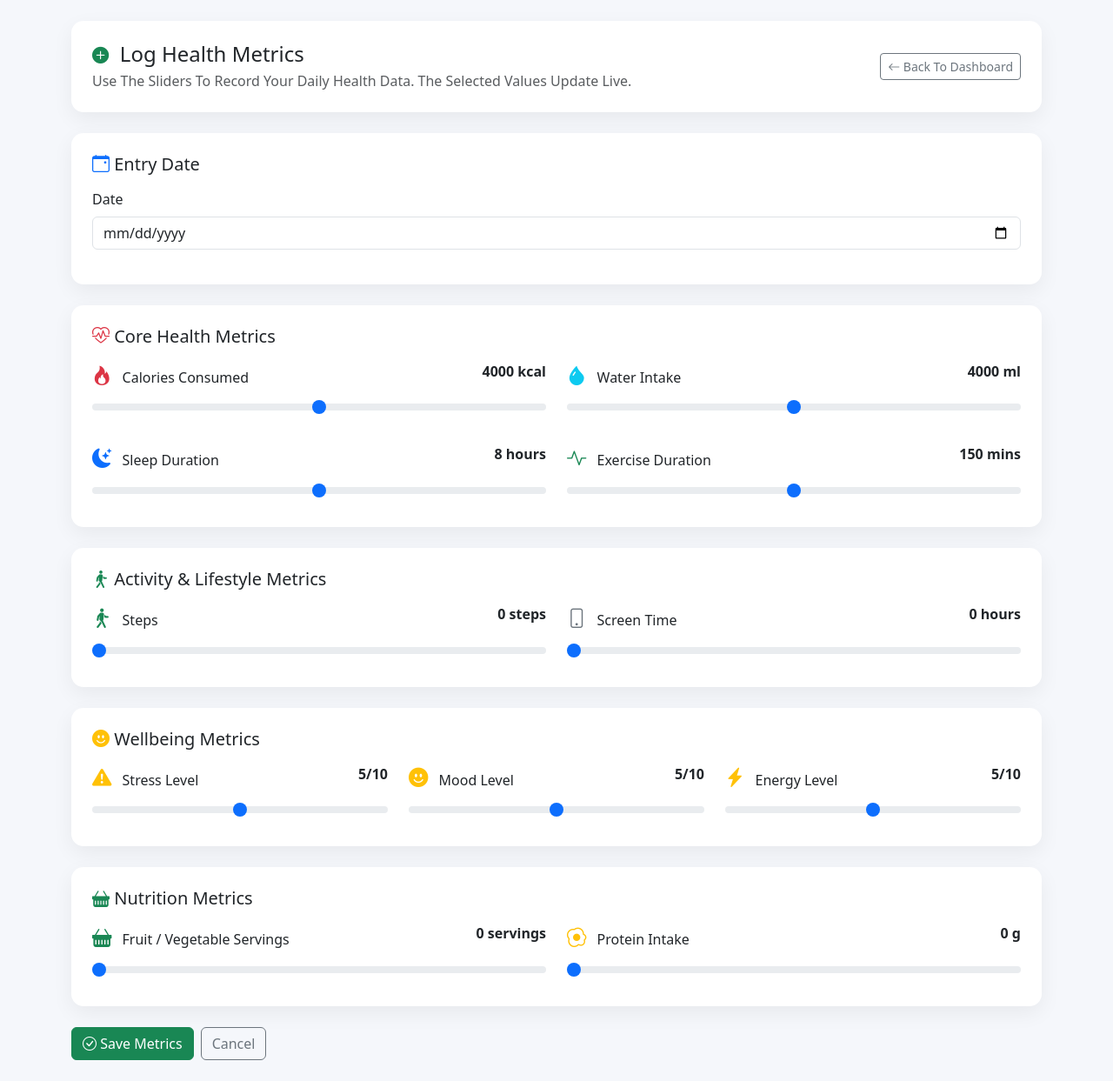
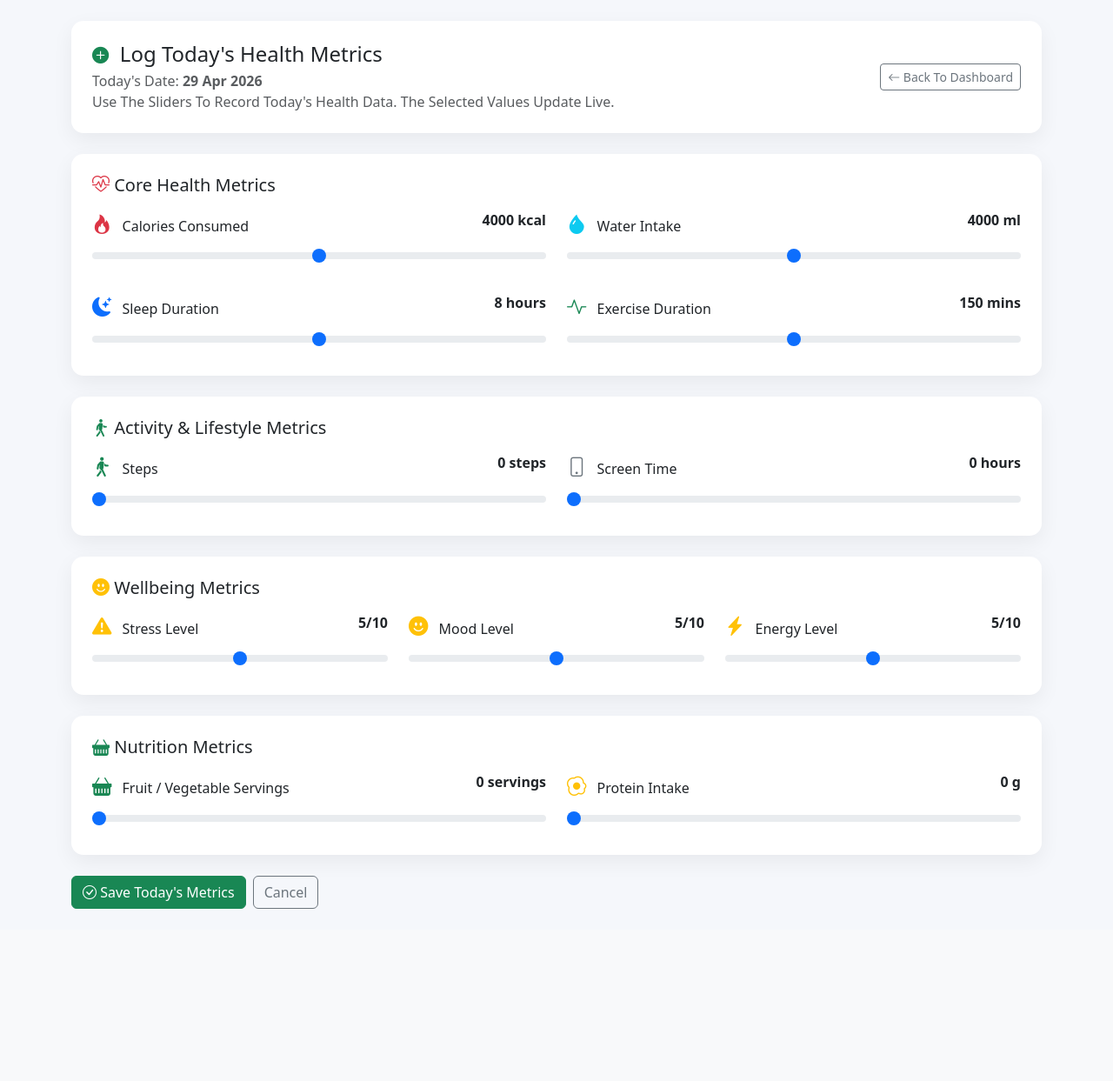
Before and after one commit to HA121104/Health-In-One, a Django app: page /log/ in a window 1280 px wide. Shown: the part 56-1299 px from the top of the page at 87% size. After the commit the page ends 1101 px from the top, so only its background shows below. Run offline with Django 5.2, Linux system fonts and the light colour scheme; the visitor is signed in with stand-in values (Sample User, id 1); data that the repository does not hold is empty.

Commit message:
Lock daily logging to current date

```diff
--- a/templates/log_today.html
+++ b/templates/log_today.html
@@ -6,10 +6,13 @@
     <div>
       <h2 class="h4 mb-1">
         <i class="bi bi-plus-circle-fill section-icon text-success"></i>
-        Log Health Metrics
+        Log Today's Health Metrics
       </h2>
       <p class="text-muted mb-0">
-        Use The Sliders To Record Your Daily Health Data. The Selected Values Update Live.
+        Today's Date: <strong>{{ today }}</strong>
+      </p>
+      <p class="text-muted mb-0">
+        Use The Sliders To Record Today's Health Data. The Selected Values Update Live.
       </p>
     </div>
 
@@ -22,23 +25,6 @@
 
 <form method="post">
   {% csrf_token %}
-
-  <div class="page-card p-4 mb-4">
-    <h3 class="h5 mb-3">
-      <i class="bi bi-calendar-event text-primary"></i>
-      Entry Date
-    </h3>
-
-    <!-- I keep the date selectable because it helps me generate test history for the final project demo. -->
-    <div class="mb-3">
-      <label class="form-label">{{ form.date.label }}</label>
-      {{ form.date }}
-
-      {% if form.date.errors %}
-        <div class="text-danger small mt-1">{{ form.date.errors }}</div>
-      {% endif %}
-    </div>
-  </div>
 
   <div class="page-card p-4 mb-4">
     <h3 class="h5 mb-3">
@@ -233,7 +219,7 @@
   <div class="d-flex gap-2">
     <button class="btn btn-success">
       <i class="bi bi-check-circle"></i>
-      Save Metrics
+      Save Today's Metrics
     </button>
 
     <a href="/dashboard/" class="btn btn-outline-secondary">
@@ -245,8 +231,8 @@
 <script>
   /*
     I use this JavaScript so each slider displays its current value live.
-    This makes the form much easier to use because users can see exactly what
-    number they are selecting instead of guessing from the slider position.
+    This makes the form easier to use because users can clearly see the number
+    they are selecting.
   */
   const sliderFields = [
     "calories_kcal",
--- a/tracking/forms.py
+++ b/tracking/forms.py
@@ -7,7 +7,8 @@ from .models import Profile, DailyHealthEntry
 
 class SignUpForm(UserCreationForm):
     """
-    I use Django's built-in UserCreationForm because it handles secure password validation.
+    I use Django's built-in UserCreationForm because it handles secure password
+    validation and avoids me manually managing password hashing.
     """
 
     email = forms.EmailField(required=False)
@@ -19,8 +20,8 @@ class SignUpForm(UserCreationForm):
 
 class ProfileForm(forms.ModelForm):
     """
-    I use sliders and controlled fields so the profile page feels more user-friendly
-    and prevents unrealistic values.
+    I use controlled fields for the profile so users cannot enter unrealistic
+    values and so the ML model has reliable profile data to work with.
     """
 
     class Meta:
@@ -58,16 +59,19 @@ class ProfileForm(forms.ModelForm):
 
 class DailyHealthEntryForm(forms.ModelForm):
     """
-    This form lets users log daily health metrics.
+    I removed the date field from the public form because final users should only
+    log today's metrics.
 
-    I changed many inputs to slider-style widgets because the feedback suggested
-    the final version should be easier and friendlier for users.
+    I still keep the date in the model, but the view sets it automatically.
+    This prevents users from creating future entries or changing older results
+    through the normal UI.
     """
 
     class Meta:
         model = DailyHealthEntry
+
+        # I deliberately exclude "date" because the view will set it to today's date.
         fields = (
-            "date",
             "calories_kcal",
             "water_ml",
             "sleep_hours",
@@ -82,11 +86,6 @@ class DailyHealthEntryForm(forms.ModelForm):
         )
 
         widgets = {
-            "date": forms.DateInput(attrs={
-                "class": "form-control",
-                "type": "date",
-            }),
-
             "calories_kcal": forms.NumberInput(attrs={
                 "class": "form-range metric-slider",
                 "type": "range",
@@ -94,7 +93,6 @@ class DailyHealthEntryForm(forms.ModelForm):
                 "max": "8000",
                 "step": "50",
             }),
-
             "water_ml": forms.NumberInput(attrs={
                 "class": "form-range metric-slider",
                 "type": "range",
@@ -102,7 +100,6 @@ class DailyHealthEntryForm(forms.ModelForm):
                 "max": "8000",
                 "step": "100",
             }),
-
             "sleep_hours": forms.NumberInput(attrs={
                 "class": "form-range metric-slider",
                 "type": "range",
@@ -110,7 +107,6 @@ class DailyHealthEntryForm(forms.ModelForm):
                 "max": "16",
                 "step": "0.5",
             }),
-
             "exercise_minutes": forms.NumberInput(attrs={
                 "class": "form-range metric-slider",
                 "type": "range",
@@ -118,7 +114,6 @@ class DailyHealthEntryForm(forms.ModelForm):
                 "max": "300",
                 "step": "5",
             }),
-
             "steps": forms.NumberInput(attrs={
                 "class": "form-range metric-slider",
                 "type": "range",
@@ -126,7 +121,6 @@ class DailyHealthEntryForm(forms.ModelForm):
                 "max": "60000",
                 "step": "500",
             }),
-
             "screen_time_hours": forms.NumberInput(attrs={
                 "class": "form-range metric-slider",
                 "type": "range",
@@ -134,7 +128,6 @@ class DailyHealthEntryForm(forms.ModelForm):
                 "max": "24",
                 "step": "0.5",
             }),
-
             "stress_level": forms.NumberInput(attrs={
                 "class": "form-range metric-slider",
                 "type": "range",
@@ -142,7 +135,6 @@ class DailyHealthEntryForm(forms.ModelForm):
                 "max": "10",
                 "step": "1",
             }),
-
             "mood_level": forms.NumberInput(attrs={
                 "class": "form-range metric-slider",
                 "type": "range",
@@ -150,7 +142,6 @@ class DailyHealthEntryForm(forms.ModelForm):
                 "max": "10",
                 "step": "1",
             }),
-
             "energy_level": forms.NumberInput(attrs={
                 "class": "form-range metric-slider",
                 "type": "range",
@@ -158,7 +149,6 @@ class DailyHealthEntryForm(forms.ModelForm):
                 "max": "10",
                 "step": "1",
             }),
-
             "fruit_veg_servings": forms.NumberInput(attrs={
                 "class": "form-range metric-slider",
                 "type": "range",
@@ -166,7 +156,6 @@ class DailyHealthEntryForm(forms.ModelForm):
                 "max": "15",
                 "step": "1",
             }),
-
             "protein_grams": forms.NumberInput(attrs={
                 "class": "form-range metric-slider",
                 "type": "range",
--- a/tracking/views.py
+++ b/tracking/views.py
@@ -59,44 +59,45 @@ def profile_edit(request):
 @login_required
 def log_today(request):
     """
-    I keep date selection for now because it makes testing and generating history
-    easier. In a final deployed version, this could be restricted to today's date.
+    I lock the log page to today's date for the final version.
+
+    During the interim, I allowed manual date selection to create demo history.
+    For the final system, fixing the date to today improves data integrity and
+    prevents users from cheating by entering future or backdated scores.
     """
     today = timezone.localdate()
 
+    # I check if today's entry already exists so the user can update today's data
+    # without creating duplicate entries.
+    entry = DailyHealthEntry.objects.filter(
+        user=request.user,
+        date=today
+    ).first()
+
     if request.method == "POST":
-        form = DailyHealthEntryForm(request.POST)
+        form = DailyHealthEntryForm(request.POST, instance=entry)
+
         if form.is_valid():
             saved = form.save(commit=False)
             saved.user = request.user
 
-            existing = DailyHealthEntry.objects.filter(
-                user=request.user,
-                date=saved.date
-            ).first()
+            # I set the date in the view rather than trusting the user input.
+            # This ensures every normal log entry belongs to the real current day.
+            saved.date = today
 
-            if existing:
-                # I update every metric so editing a previous day refreshes both the score and ML advice.
-                existing.calories_kcal = saved.calories_kcal
-                existing.water_ml = saved.water_ml
-                existing.sleep_hours = saved.sleep_hours
-                existing.exercise_minutes = saved.exercise_minutes
-                existing.steps = saved.steps
-                existing.screen_time_hours = saved.screen_time_hours
-                existing.stress_level = saved.stress_level
-                existing.mood_level = saved.mood_level
-                existing.energy_level = saved.energy_level
-                existing.fruit_veg_servings = saved.fruit_veg_servings
-                existing.protein_grams = saved.protein_grams
-                existing.save()
-            else:
-                saved.save()
-
+            saved.save()
             return redirect("dashboard")
     else:
-        form = DailyHealthEntryForm(initial={"date": today})
+        form = DailyHealthEntryForm(instance=entry)
 
-    return render(request, "log_today.html", {"form": form})
+    return render(
+        request,
+        "log_today.html",
+        {
+            "form": form,
+            "today": today,
+        },
+    )
 
 
 def get_improvement_icon(metric_name):
```
